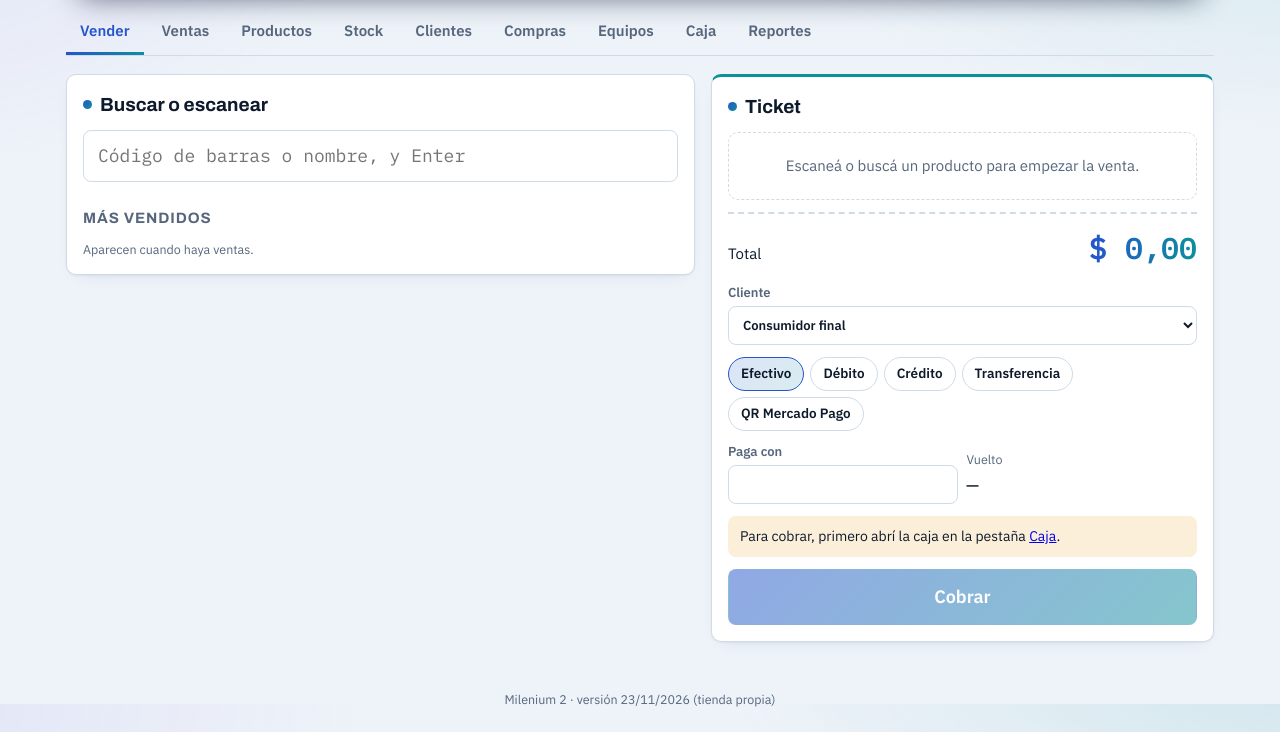
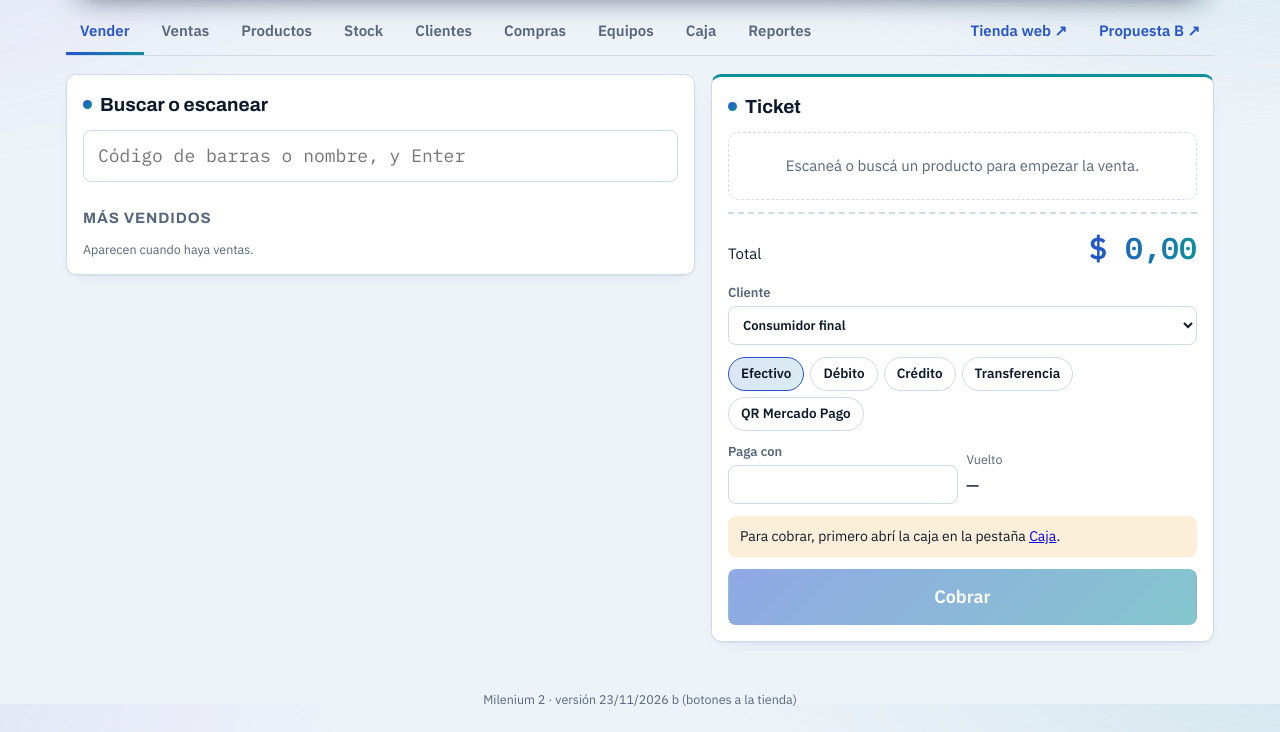
Before and after one commit to Bsturniolo/MILENIUM-2, a plain HTML site: page index.html in a window 1280 px wide. Shown: the part 96-828 px from the top of the page. Drawn offline with Linux system fonts and the light colour scheme.

Commit message:
Milenium 2: botones a la tienda web y a la propuesta B
- Arriba, al lado de las pestañas: "Tienda web" y "Propuesta B" (se abren en otra pestaña)
- En el celular las pestañas bajan de renglón en vez de quedar escondidas a los costados

Co-Authored-By: Claude Opus 5.5 <noreply@anthropic.com>
Claude-Session: https://claude.ai/code/session_01L2sAHEkBdvdd3hoKrnUHeN

```diff
--- a/index.html
+++ b/index.html
@@ -115,6 +115,8 @@ header.top .pill.ok{background:#5ee0b42b;color:#8ff0c8} header.top .pill.off{bac
 header.top .muted{color:#c4d6f2}
 nav.tabs{margin-top:10px}
 nav.tabs a{border-radius:8px 8px 0 0}
+nav.tabs a.ext{margin-left:auto;color:var(--accent)}nav.tabs a.ext+a.ext{margin-left:0}
+@media (max-width:640px){nav.tabs{flex-wrap:wrap;overflow:visible}nav.tabs a{padding:8px 10px}nav.tabs a.ext{margin-left:0}}
 nav.tabs a:hover{color:var(--ink);background:color-mix(in srgb,var(--accent) 7%,transparent)}
 nav.tabs a[aria-current="page"]{color:var(--accent);border-bottom:3px solid transparent;border-image:linear-gradient(90deg,var(--accent),var(--teal)) 1}
 .panel,.ticket,.kpi{box-shadow:0 1px 2px #0e1a2c0d,0 6px 18px -12px #14306f33}
@@ -143,12 +145,12 @@ tr.sel td{background:var(--accent-soft,rgba(0,0,0,.05))}
     <div class="row"><span id="estadoTurno" class="pill off">Cargando…</span><span id="estadoDatos" class="tiny muted"></span></div>
   </header>
   <nav class="tabs" aria-label="Secciones">
-    <a href="#vender">Vender</a><a href="#ventas">Ventas</a><a href="#productos">Productos</a><a href="#stock">Stock</a><a href="#clientes">Clientes</a><a href="#compras">Compras</a><a href="#equipos">Equipos</a><a href="#caja">Caja</a><a href="#reportes">Reportes</a>
+    <a href="#vender">Vender</a><a href="#ventas">Ventas</a><a href="#productos">Productos</a><a href="#stock">Stock</a><a href="#clientes">Clientes</a><a href="#compras">Compras</a><a href="#equipos">Equipos</a><a href="#caja">Caja</a><a href="#reportes">Reportes</a><a class="ext" href="tienda/web/index.html" target="_blank" rel="noopener">Tienda web ↗</a><a class="ext" href="tienda/ejemplos/propuesta-b/index.html" target="_blank" rel="noopener">Propuesta B ↗</a>
   </nav>
   <div id="aviso"></div>
   <main id="vista"></main>
 </div>
-<footer class="tiny muted" style="text-align:center;padding:0 16px 24px">Milenium 2 · versión 23/11/2026 (tienda propia)</footer>
+<footer class="tiny muted" style="text-align:center;padding:0 16px 24px">Milenium 2 · versión 23/11/2026 b (botones a la tienda)</footer>
 <div id="toast" hidden></div>
 <div id="imprimir"></div>
 
```
Also changed, not shown: mostrador.src.html (+4 -2 lines).
